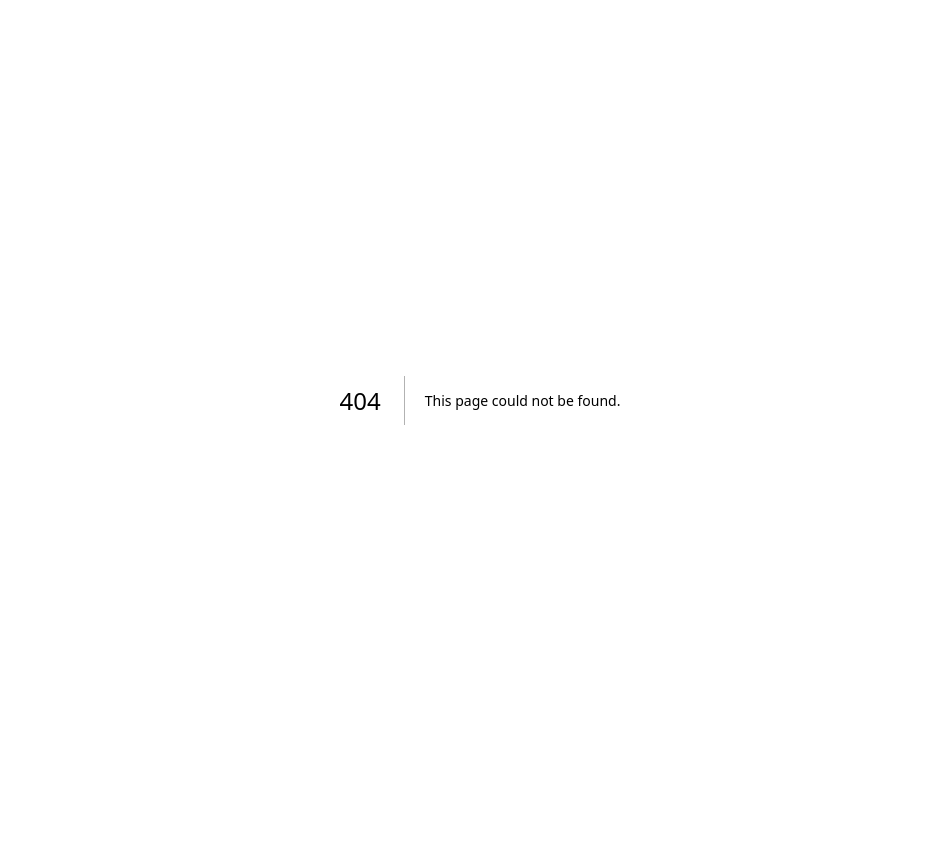
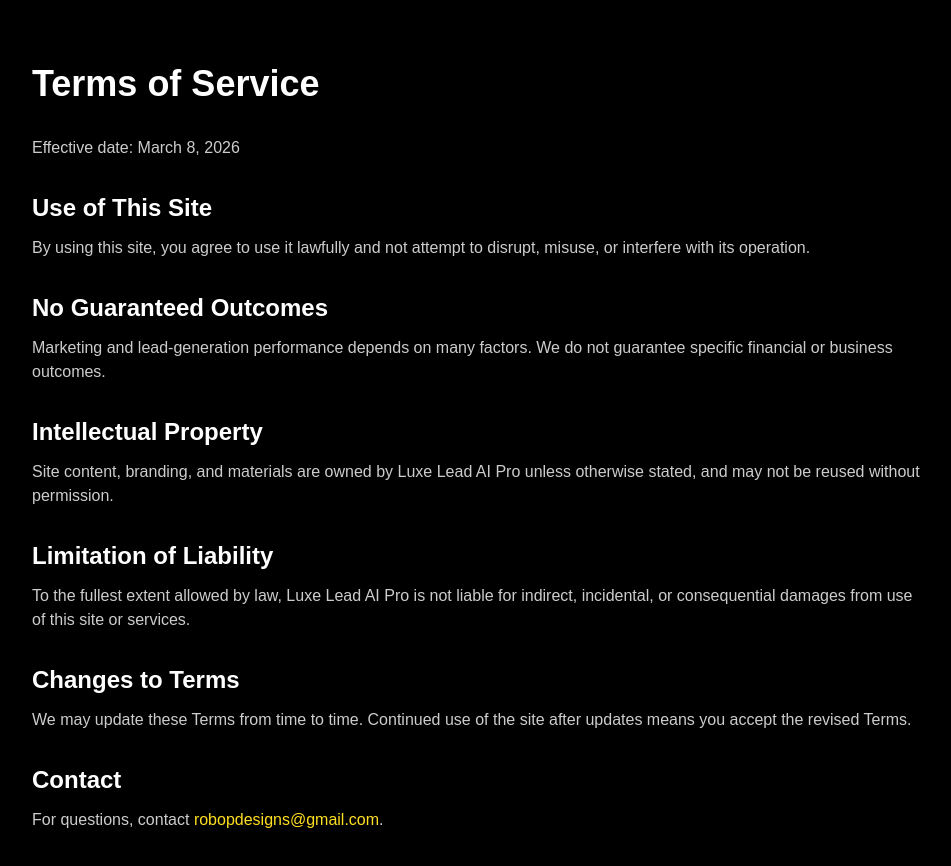
Before and after one commit to robopdesigns/luxeleadpro-site, a Next.js app: page /terms in a window 1280 px wide. Before the commit this address had no page. Shown: the top 866 px of the page, without its empty margins (160-1111 px from the left). Before the commit the page ends 800 px from the top, so only its background shows below. Built offline with nearby package versions, Linux system fonts and the light colour scheme.

Commit message:
feat: add privacy and terms pages with site links

```diff
--- a/app/page.tsx
+++ b/app/page.tsx
@@ -265,6 +265,18 @@
             </button>
 
             {message && <p className="text-sm text-yellow-300">{message}</p>}
+
+            <p className="text-xs text-white/60">
+              By submitting, you agree to our{" "}
+              <a href="/privacy" className="text-yellow-300 hover:text-yellow-200">
+                Privacy Policy
+              </a>{" "}
+              and{" "}
+              <a href="/terms" className="text-yellow-300 hover:text-yellow-200">
+                Terms of Service
+              </a>
+              .
+            </p>
           </form>
         </div>
       </section>
@@ -272,9 +284,17 @@
       <footer className="border-t border-white/10">
         <div className="mx-auto flex w-full max-w-6xl flex-col gap-3 px-6 py-8 text-sm text-white/60 md:flex-row md:items-center md:justify-between">
           <p>© {new Date().getFullYear()} Luxe Lead AI Pro. All rights reserved.</p>
-          <a href="mailto:robopdesigns@gmail.com" className="hover:text-white">
-            Contact
-          </a>
+          <div className="flex items-center gap-4">
+            <a href="/privacy" className="hover:text-white">
+              Privacy
+            </a>
+            <a href="/terms" className="hover:text-white">
+              Terms
+            </a>
+            <a href="mailto:robopdesigns@gmail.com" className="hover:text-white">
+              Contact
+            </a>
+          </div>
         </div>
       </footer>
     </main>
--- /dev/null
+++ b/app/privacy/page.tsx
@@ -0,0 +1,64 @@
+export default function PrivacyPage() {
+  return (
+    <main className="min-h-screen bg-black px-6 py-16 text-white">
+      <div className="mx-auto w-full max-w-4xl space-y-8">
+        <h1 className="text-4xl font-bold">Privacy Policy</h1>
+        <p className="text-white/80">Effective date: March 8, 2026</p>
+
+        <section className="space-y-3">
+          <h2 className="text-2xl font-semibold">Information We Collect</h2>
+          <p className="text-white/80">
+            When you submit a form on this site, we may collect your name, email,
+            phone number, brokerage, market area, and details you share about your
+            business goals.
+          </p>
+        </section>
+
+        <section className="space-y-3">
+          <h2 className="text-2xl font-semibold">How We Use Information</h2>
+          <p className="text-white/80">
+            We use your information to contact you about services, schedule audits,
+            improve our offerings, and provide support.
+          </p>
+        </section>
+
+        <section className="space-y-3">
+          <h2 className="text-2xl font-semibold">Data Sharing</h2>
+          <p className="text-white/80">
+            We do not sell your personal information. We may share data with trusted
+            service providers (such as scheduling, hosting, analytics, and CRM tools)
+            only as needed to operate the business.
+          </p>
+        </section>
+
+        <section className="space-y-3">
+          <h2 className="text-2xl font-semibold">Data Security</h2>
+          <p className="text-white/80">
+            We use commercially reasonable safeguards to protect your data. No method
+            of storage or transmission is 100% secure.
+          </p>
+        </section>
+
+        <section className="space-y-3">
+          <h2 className="text-2xl font-semibold">Your Choices</h2>
+          <p className="text-white/80">
+            You may request access, correction, or deletion of your information by
+            contacting us at robopdesigns@gmail.com.
+          </p>
+        </section>
+
+        <section className="space-y-3">
+          <h2 className="text-2xl font-semibold">Contact</h2>
+          <p className="text-white/80">
+            Questions about this Privacy Policy can be sent to
+            {" "}
+            <a className="text-yellow-300 hover:text-yellow-200" href="mailto:robopdesigns@gmail.com">
+              robopdesigns@gmail.com
+            </a>
+            .
+          </p>
+        </section>
+      </div>
+    </main>
+  );
+}
--- /dev/null
+++ b/app/terms/page.tsx
@@ -0,0 +1,63 @@
+export default function TermsPage() {
+  return (
+    <main className="min-h-screen bg-black px-6 py-16 text-white">
+      <div className="mx-auto w-full max-w-4xl space-y-8">
+        <h1 className="text-4xl font-bold">Terms of Service</h1>
+        <p className="text-white/80">Effective date: March 8, 2026</p>
+
+        <section className="space-y-3">
+          <h2 className="text-2xl font-semibold">Use of This Site</h2>
+          <p className="text-white/80">
+            By using this site, you agree to use it lawfully and not attempt to
+            disrupt, misuse, or interfere with its operation.
+          </p>
+        </section>
+
+        <section className="space-y-3">
+          <h2 className="text-2xl font-semibold">No Guaranteed Outcomes</h2>
+          <p className="text-white/80">
+            Marketing and lead-generation performance depends on many factors. We do
+            not guarantee specific financial or business outcomes.
+          </p>
+        </section>
+
+        <section className="space-y-3">
+          <h2 className="text-2xl font-semibold">Intellectual Property</h2>
+          <p className="text-white/80">
+            Site content, branding, and materials are owned by Luxe Lead AI Pro unless
+            otherwise stated, and may not be reused without permission.
+          </p>
+        </section>
+
+        <section className="space-y-3">
+          <h2 className="text-2xl font-semibold">Limitation of Liability</h2>
+          <p className="text-white/80">
+            To the fullest extent allowed by law, Luxe Lead AI Pro is not liable for
+            indirect, incidental, or consequential damages from use of this site or
+            services.
+          </p>
+        </section>
+
+        <section className="space-y-3">
+          <h2 className="text-2xl font-semibold">Changes to Terms</h2>
+          <p className="text-white/80">
+            We may update these Terms from time to time. Continued use of the site
+            after updates means you accept the revised Terms.
+          </p>
+        </section>
+
+        <section className="space-y-3">
+          <h2 className="text-2xl font-semibold">Contact</h2>
+          <p className="text-white/80">
+            For questions, contact
+            {" "}
+            <a className="text-yellow-300 hover:text-yellow-200" href="mailto:robopdesigns@gmail.com">
+              robopdesigns@gmail.com
+            </a>
+            .
+          </p>
+        </section>
+      </div>
+    </main>
+  );
+}
```
